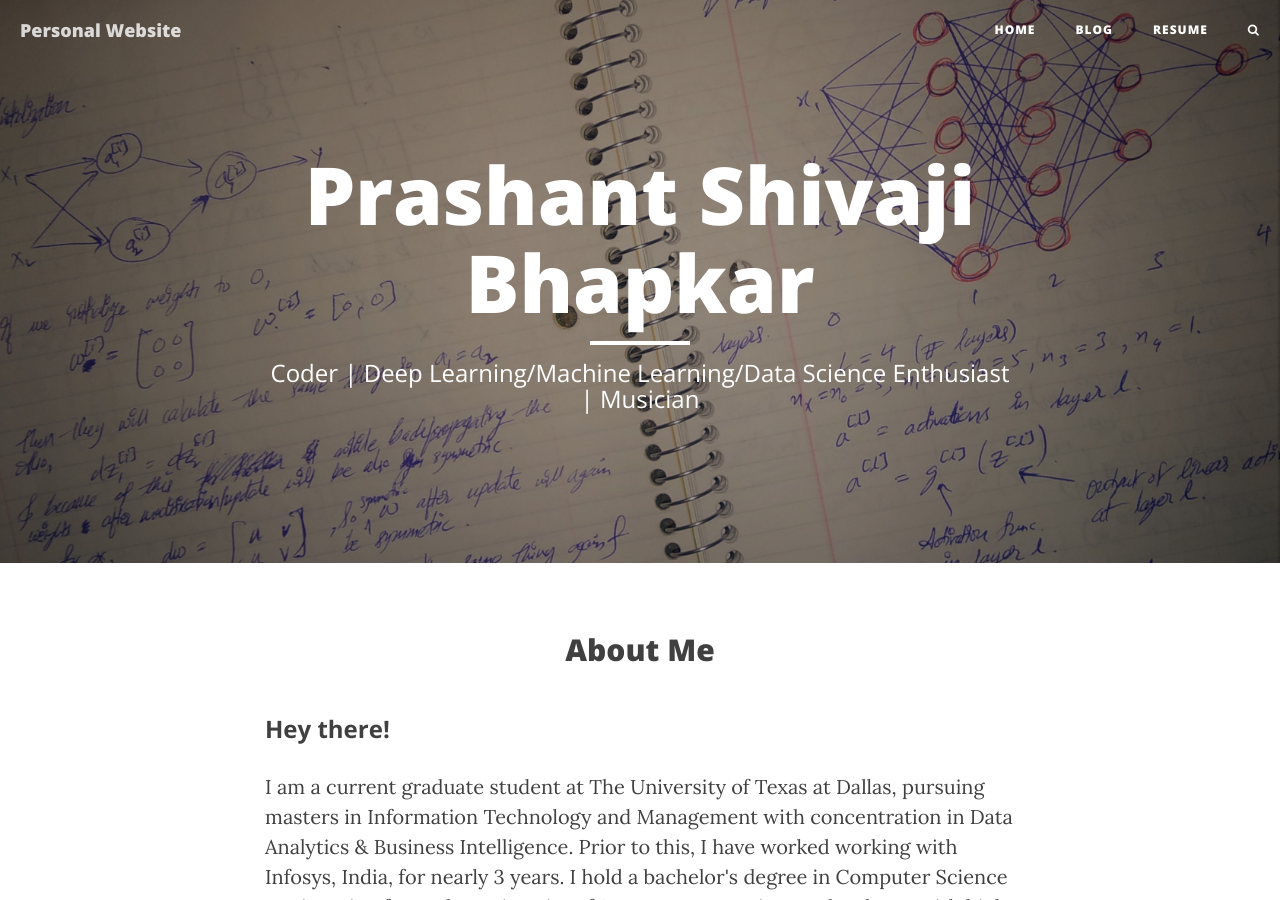
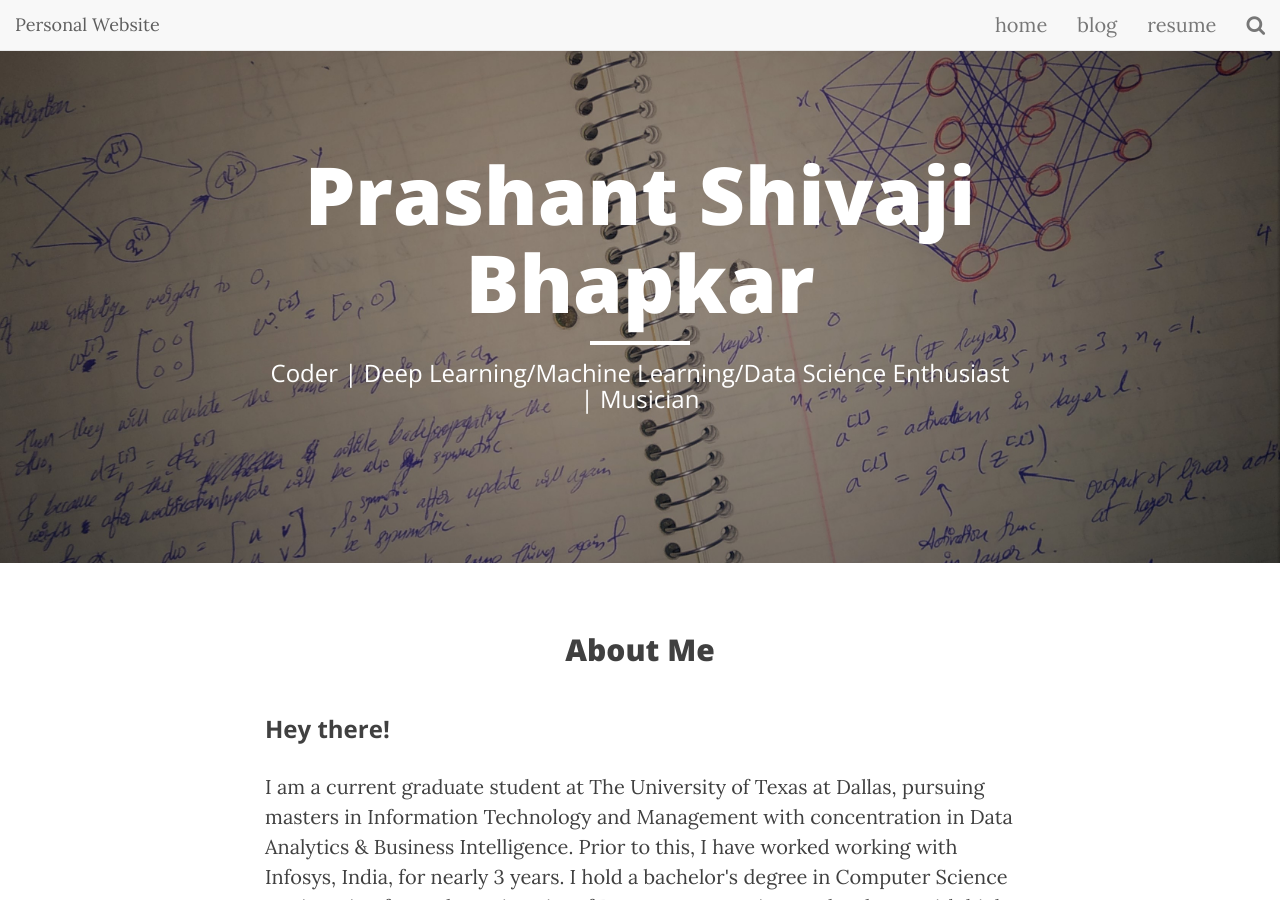
Before and after one commit to PrashantShivajiBhapkar/PrashantShivajiBBhapkar.github.io, a Jekyll site: the page built from index.html, in a window 1280 px wide and 900 px high. Built offline with Jekyll 4.4.1, drawn with Linux system fonts in a browser that asks for light colours; nearby versions of some CDN libraries.

```diff
--- a/_includes/nav.html
+++ b/_includes/nav.html
@@ -1,6 +1,6 @@
 <!-- Navigation -->
 <!-- <nav class="navbar navbar-default navbar-custom navbar-fixed-top"> -->
-<nav class="navbar navbar-default navbar-custom navbar-fixed-top">
+<nav class="navbar navbar-default navbar-fixed-top">
     <div class="container-fluid">
         <!-- Brand and toggle get grouped for better mobile display -->
         <div class="navbar-header page-scroll">
```
